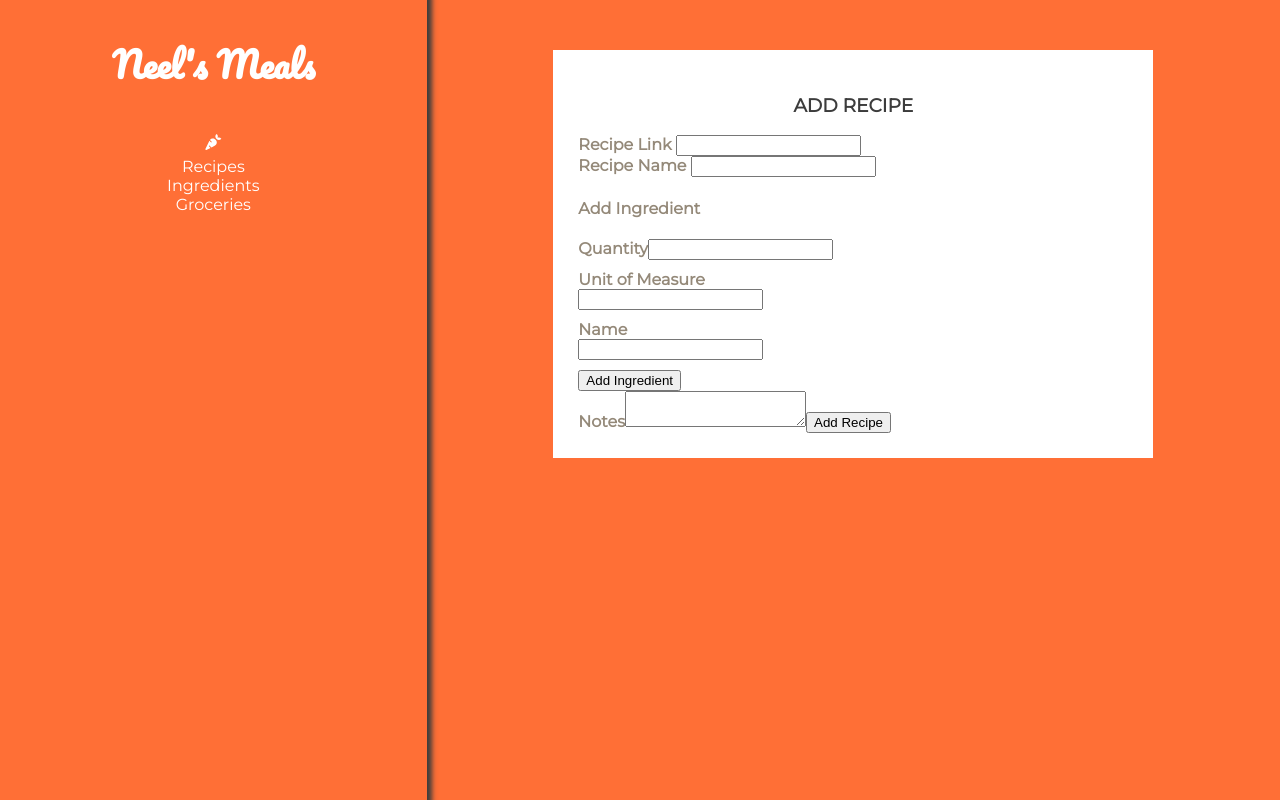
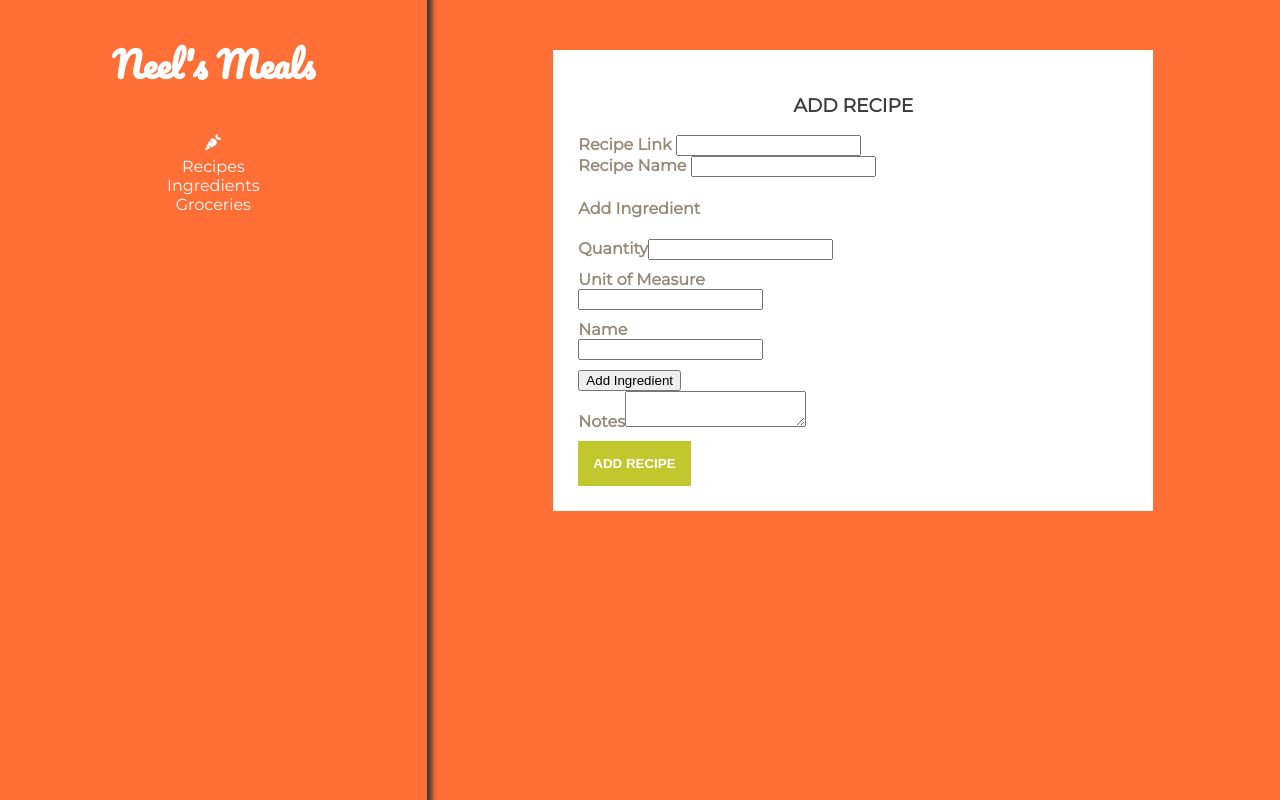
Before and after one commit to nkartha2/the-grocery-list, a React (Create React App) app in the folder app/static/: page /add/recipe in a window 1280 px wide. Built offline with nearby package versions, Linux system fonts and the light colour scheme.

Commit message:
form button styling

```diff
--- a/app/static/src/styles/_buttons.scss
+++ b/app/static/src/styles/_buttons.scss
@@ -1,11 +1,12 @@
 @import './_consts.scss';
 
-.button {
+.form_button {
+  padding: 15px;
   display: block;
-  padding: 20px;
-  font-family: 'Montserrat';
+  color: #fff;
+  font-weight: 600;
+  background-color: $coreGreen;
+  margin: 10px 0px 0px;
+  border: none;
   text-transform: uppercase;
-  color: $fireOrange;
-  background-color: #fff;
-  border: none;
 }
--- a/app/static/src/ui_components/Button.tsx
+++ b/app/static/src/ui_components/Button.tsx
@@ -10,6 +10,7 @@ type ButtonProps = {
 function Button(props: ButtonProps) {
   return (
     <button
+      className="form_button"
       onClick={() => props.onClick()}
     >
       {props.ctaString}
```
